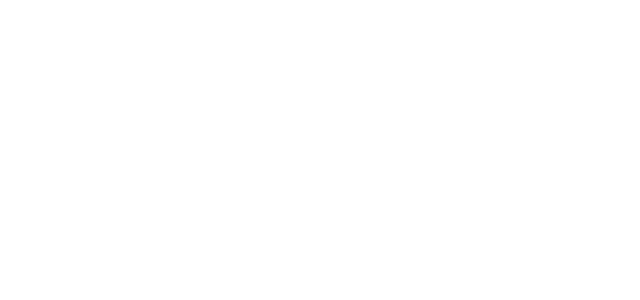
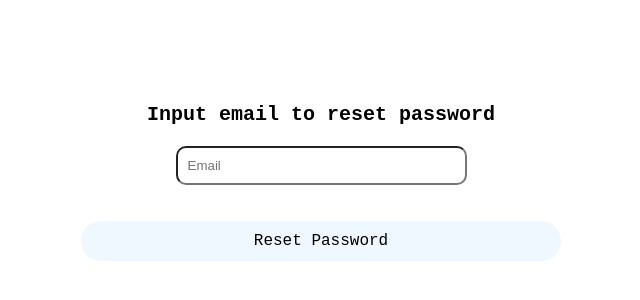
Before and after one commit to shermainelim/CoupleGoalsApp, a React (Create React App) app in the folder client/: page /forgetPassword in a window 1280 px wide. Before the commit this address had no page. Shown: the part 220-520 px from the top of the page, without its empty margins (319-959 px from the left). Built offline with nearby package versions, Linux system fonts and the light colour scheme.

Commit message:
Feature: UI for forget password

```diff
--- a/client/src/components/AppNavigator.jsx
+++ b/client/src/components/AppNavigator.jsx
@@ -9,6 +9,7 @@
 import DashboardSecond from "../screens/dashboard/DashboardSecond";
 import FinanceForm from "../screens/finance/FinanceForm";
 import FinanceFormSecond from "../screens/finance/FinanceFormSecond";
+import ForgetPassword from "../screens/forgetPassword/forgetPassword";
 
 const AppNavigator = () => {
   return (
@@ -24,6 +25,7 @@
         <Route path="/dashboardSecond" element={<DashboardSecond />} />
         <Route path="/financeForm" element={<FinanceForm />} />
         <Route path="/financeFormSecond" element={<FinanceFormSecond />} />
+        <Route path="/forgetPassword" element={<ForgetPassword/>} />
       </Routes>
     </Router>
   );
--- a/client/src/screens/dashboard/dashboard.jsx
+++ b/client/src/screens/dashboard/dashboard.jsx
@@ -387,6 +387,13 @@
         clicked={logoutHandler}
       ></CustomButton>
 
+<CustomButton
+        className="resident-btn"
+        testId="resident"
+        content="Change Password"
+        clicked={logoutHandler}
+      ></CustomButton>
+
       <CustomButton
         className="resident-btn"
         testId="resident"
--- /dev/null
+++ b/client/src/screens/forgetPassword/ForgetPassword.scss
@@ -0,0 +1,33 @@
+.register-container{
+    display: flex;
+    flex-wrap: wrap;
+    justify-content: center;
+    max-width: 100%;
+    flex-direction: column;
+    justify-content: center;
+    height: 100vh;
+    align-items: center;
+    text-align: center;
+    background-color: white;
+
+    .register-title{
+        font-size: 20px;
+        text-align: center;
+        font-weight: 700;
+        color:black;
+    }
+
+    .first-input-general{
+        border-radius: 10px;
+        padding: 10px;
+        padding-right: 100px;
+        margin-bottom: 20px;
+    }
+
+    .input-general-error{
+        margin-right: 180px;
+        margin-top: -15px;
+        color: darkred;
+    }
+
+}
--- /dev/null
+++ b/client/src/screens/forgetPassword/forgetPassword.jsx
@@ -0,0 +1,88 @@
+import React, { useState } from "react";
+import { useDispatch } from "react-redux";
+import {
+  loginFirstPerson,
+  useIsLoggedInFirstPerson,
+} from "../../redux/appSlice";
+import styles from "./ForgetPassword.scss";
+import classNames from "classnames/bind";
+import CustomButton from "../../shared/CustomButton";
+import { useNavigate } from "react-router-dom";
+
+import { Navigate } from "react-router-dom";
+
+const ForgetPassword = () => {
+  const cx = classNames.bind(styles);
+
+  const dispatch = useDispatch();
+  const navigate = useNavigate();
+
+
+  const [formSubmitted, setFormSubmitted] = useState(false);
+  const [firstPersonEmail, setChangeFirstPersonEmail] = useState("");
+
+
+
+
+
+
+
+  const firstPersonEmailHandler = (event) => {
+    setChangeFirstPersonEmail(event.target.value);
+  };
+
+
+  return (
+    <div className={cx("register-container")}>
+      <div className="register-title"> Input email to reset password</div>
+      <input
+        style={{
+          borderRadius: "10px",
+          padding: "10px",
+          paddingRight: "100px",
+          marginBottom: "20px",
+        }}
+        type="text"
+        name="name"
+        placeholder="Email"
+        value={firstPersonEmail}
+        onChange={firstPersonEmailHandler}
+      />
+
+      {firstPersonEmail.length === 0 && formSubmitted ? (
+        <div
+          style={{
+            marginRight: "180px",
+            marginBottom: "5px",
+            marginTop: "-15px",
+            color: "darkred",
+          }}
+        >
+          *required
+        </div>
+      ) : null}
+
+      <CustomButton
+        className="resident-btn"
+        testId="resident"
+        content="Reset Password"
+        clicked={async () => {
+          setFormSubmitted(true);
+
+          if (
+
+            firstPersonEmail.length !== 0
+          ) {
+
+
+            setChangeFirstPersonEmail("");
+
+          }
+        }}
+      ></CustomButton>
+
+    </div>
+  );
+};
+
+export default ForgetPassword;
--- a/client/src/screens/login/firstPersonLogin.jsx
+++ b/client/src/screens/login/firstPersonLogin.jsx
@@ -156,7 +156,7 @@
         testId="resident"
         content="Forget Password"
         clicked={() => {
-          navigate("/loginOptions");
+          navigate("/forgetPassword");
         }}
       ></CustomButton>
 
```
